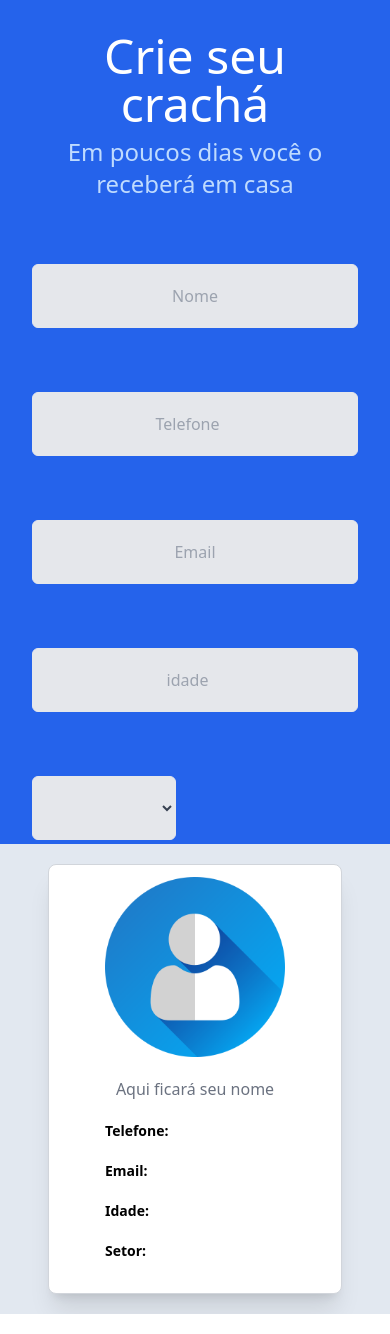
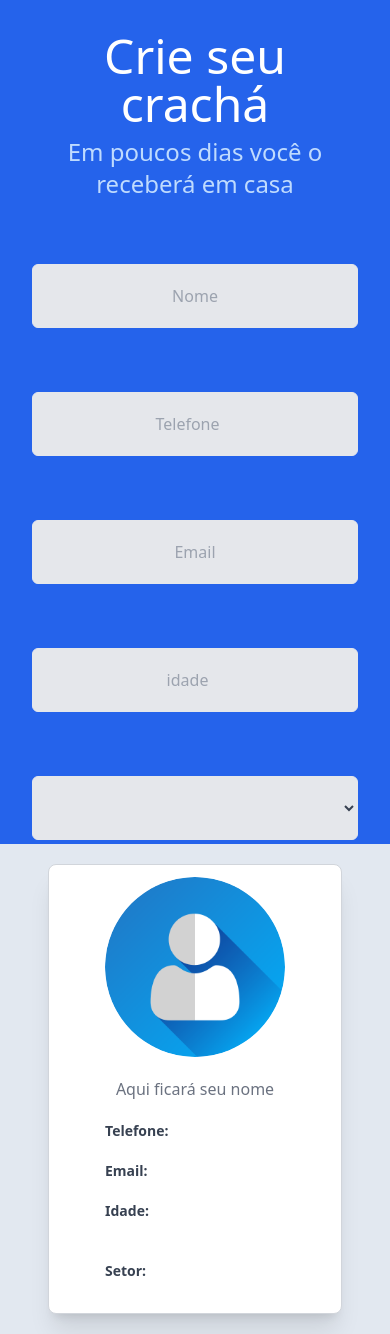
Before and after one commit to JonathanJack/parcelex, a Vue app: page / in a window 390 px wide. Built offline with nearby package versions, Linux system fonts and the light colour scheme.

Commit message:
icon photo card

```diff
--- a/src/components/HelloWorld.vue
+++ b/src/components/HelloWorld.vue
@@ -4,60 +4,59 @@
     <div class="grid grid-cols-1 lg:grid-cols-2 ">
       <div class="bg-blue-600 min-h-screen lg:flex  p-8 sm:p-12 justify-center max-h-screen" >
         <div class="lg:w-3/4 sm:h-full">
-          <h1 class="text-white text-center  text-5xl lg:text-5xl mb-2">Crie seu crachá</h1>
-          <p class="text-center text-blue-200 text-2xl sm:text-lg">Em poucos dias você o receberá em casa</p>
+          <h1 class="text-white text-center  title">Crie seu crachá</h1>
+          <p class="text-center text-blue-200 subtitle">Em poucos dias você o receberá em casa</p>
 
           <form action="" class="  h-16 sm:h-11  mt-8">
-          <input v-model="name" placeholder="Nome" type="text" class="flex-1 h-16 sm:h-11 w-full my-8 sm:my-4 text-center text-gray-700 bg-gray-200 rounded-md hover:bg-hite border border-gray-200 outline-none">
-          <input v-model="tel" placeholder="Telefone" type="number" class="flex-1 h-16 sm:h-11 w-full text-center my-8 sm:my-4 text-gray-700 bg-gray-200 rounded-md hover:bg-hite border border-gray-200 outline-none">
-          <input v-model="Email" placeholder="Email" type="text" class="flex-1 h-16 sm:h-11 w-full my-8 sm:my-4 text-center text-gray-700 bg-gray-200 rounded-md hover:bg-hite border border-gray-200 outline-none">
-          <input v-model="idade" placeholder="idade" type="number" class="flex-1 h-16 sm:h-11 w-full my-8 sm:my-4 text-center text-gray-700 bg-gray-200 rounded-md hover:bg-hite border border-gray-200 outline-none">
+          <input v-model="name" placeholder="Nome" type="text" class="input w-full">
+          <input v-model="tel" placeholder="Telefone" type="number" class="input w-full">
+          <input v-model="Email" placeholder="Email" type="text" class="input w-full">
+          <input v-model="idade" placeholder="idade" type="number" class="input w-full">
           <div class="lg:flex lg:justify-between">
-            <select v-model="sectorSelected" class="sm:w-screen lg:w-1/2 h-13 h-16 sm:h-11 my-8 sm:my-4 text-gray-700 bg-gray-200 rounded-md hover:bg-hite border border-gray-200 outline-none">
+            <select v-model="sectorSelected" class="w-full lg:w-1/2 input">
               <option v-for="sector in sectors">
                 {{sector.name}}
               </option>
             </select>
-
-
-              <label for="upload-file" class="h-16  sm:h-11  sm:my-4 flex align-center text-gray-200 bg-red-500 hover:text-red-500 hover:bg-gray-200 border-red-500
-              font-semibold rounded-md text-xs px-4 ">
-                <span>Escolha sua foto!</span>
-                <input type="file" id="upload-file" hidden @change="uploadImage"/>
-              </label>
+            <label for="upload-file" class="btn btn-secondary flex align-center ">
+              <span>Escolha sua foto!</span>
+              <input type="file" id="upload-file" hidden @change="uploadImage"/>
+            </label>
           </div>
-
-
         </form>
-
         </div>
       </div>
 
+
+
       <div class="lg:min-h-screen max-h-screen flex items-center py-5 px-12 lg:px-24 xl:px-48 xl:py-14 bg-slate-200">
 
-        <div class=" bg-white shadow-xl rounded-lg border border-gray-300 px-14 py-3 items-center text-center w-80 ">
-          <div class="flex justify-center">
-           <img v-if="!previewImage" class="h-1/3" src="../assets/avatar.png"/>
-           <img :src="previewImage" class="uploading-image sm:flex-shrink-0 mx-auto sm:mx-0 h-1/3 rounded-full" />
+        <div class="card">
+          <div class="flex justify-center relative">
+            <img v-if="!previewImage" class="avatar" src="../assets/avatar.png"/>
+            <img :src="previewImage" class="avatar" />
+            <img class="card-icon" v-if="sectorSelected == 'Relacionamento'" src="../assets/headset.png"/>
+            <img class="card-icon" v-if="sectorSelected == 'Tecnologia'" src="../assets/coding.png"/>
+            <img class="card-icon" v-if="sectorSelected == 'Juridico'" src="../assets/balance.png"/>
+            <img class="card-icon" v-if="sectorSelected == 'Manutencao'" src="../assets/mechanic.png"/>
           </div>
 
           <div class="sm:flex sm:items-center">
-            <div class=" text-sm">
-              <p class="my-5 text-base text-center"><b>{{name}}</b></p>
-              <p v-if="!name" class="my-5 text-base text-gray-500 text-center">{{nameDefault}}</p>
-              <p class="my-5 text-left"><b>Telefone: </b> {{tel}}</p>
-              <p class="my-5 text-left"><b>Email: </b>{{Email}}</p>
-              <p class="my-5 text-left"><b>Idade: </b>{{idade}}</p>
-              <p class="my-5 text-left"><b>Setor: </b>{{sectorSelected}}</p>
+            <div class="text-sm">
+              <p class="card-row card-mainInfo"><b>{{name}}</b></p>
+              <p v-if="!name" class="card-row card-mainInfo text-gray-500 ">{{nameDefault}}</p>
+              <p class="card-row card-info"><b>Telefone: </b> {{tel}}</p>
+              <p class="card-row card-info"><b>Email: </b>{{Email}}</p>
+              <p class="card-row card-info"><b>Idade: </b>{{idade}}</p>
+              <div class="flex justify-between">
+                <p class="card-row card-info"><b>Setor: </b>{{sectorSelected}}</p>
+
+              </div>
             </div>
           </div>
           <div class="flex justify-end">
-              <img class="w-20" v-if="sectorSelected == 'Relacionamento'" src="../assets/headset.png"/>
-              <img class="w-20" v-if="sectorSelected == 'Tecnologia'" src="../assets/coding.png"/>
-              <img class="w-20" v-if="sectorSelected == 'Juridico'" src="../assets/balance.png"/>
-              <img class="w-20" v-if="sectorSelected == 'Manutencao'" src="../assets/mechanic.png"/>
+
             </div>
-
         </div>
       </div>
     </div>
--- a/src/main.css
+++ b/src/main.css
@@ -1,3 +1,50 @@
 @tailwind base;
+
+.title{
+    @apply text-5xl lg:text-5xl mb-2
+}
+
+.subtitle{
+    @apply text-2xl sm:text-lg
+}
+
+.btn{
+    @apply h-16  sm:h-11  sm:my-4 font-semibold rounded-md text-xs px-4;
+}
+
+.btn-secondary{
+    @apply text-gray-200 bg-red-500 hover:text-red-500 hover:bg-gray-200 border-red-500;
+}
+
+.input{
+    @apply  h-16 sm:h-11 my-8 sm:my-4 text-center text-gray-700 bg-gray-200 rounded-md  border border-gray-200 outline-none;
+}
+
+.card{
+    @apply bg-white shadow-xl rounded-lg border border-gray-300 px-14 py-3 items-center text-center w-80
+}
+
+.avatar{
+    @apply h-1/3 rounded-full;
+}
+
+.card-row{
+    @apply my-5 text-gray-700;
+}
+
+.card-info{
+    @apply text-left;
+}
+.card-mainInfo{
+    @apply text-base text-center;
+}
+
+.card-icon{
+    @apply h-14 absolute right-0 -bottom-2.5;
+}
+
+
+
+
 @tailwind components;
 @tailwind utilities;
```
